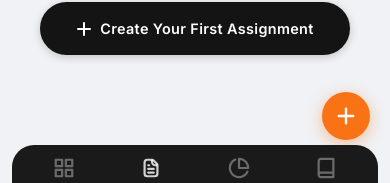
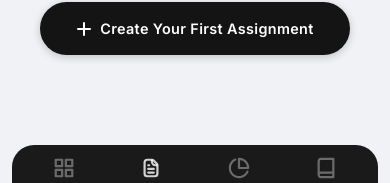
Before and after one commit to Aryangarg014/AI-Assessment-Creator, a Next.js app in the folder frontend/: page /assignments in a window 390 px wide. Shown: the part 624-807 px from the top of the page. Built offline with nearby package versions, Linux system fonts and the light colour scheme; no server answers.

Commit message:
Updated Readme File

```diff
--- a/frontend/src/app/(dashboard)/assignments/page.tsx
+++ b/frontend/src/app/(dashboard)/assignments/page.tsx
@@ -74,8 +74,8 @@ function EmptyState() {
         </div>
       </div>
 
-      {/* Mobile FAB + Bottom Nav spacing */}
-      <FloatingCreateBtn />
+      {/* Mobile FAB + Bottom Nav spacing
+      <FloatingCreateBtn /> */}
     </div>
   );
 }
--- a/frontend/src/components/assignments/FloatingCreateBtn.tsx
+++ b/frontend/src/components/assignments/FloatingCreateBtn.tsx
@@ -31,7 +31,7 @@ export default function FloatingCreateBtn() {
       {/* Mobile circle */}
       <Link
         href="/assignments/new"
-        className="md:hidden fixed bottom-20 right-5 w-12 h-12 rounded-full bg-[#f97316] text-white flex items-center justify-center shadow-[0_4px_16px_rgba(249,115,22,0.4)] hover:bg-[#ea6f0e] transition-colors z-50 no-underline"
+        className="md:hidden fixed bottom-20 right-5 w-12 h-12 rounded-full bg-white text-[#f97316] flex items-center justify-center shadow-[0_4px_16px_rgba(0,0,0,0.1)] border border-[#f97316]/10 hover:bg-neutral-50 transition-colors z-50 no-underline"
         aria-label="Create assignment"
       >
         <PlusIcon size={18} />
```
Also changed, not shown: 1 other file (tests, documents, lock files or other folders).
